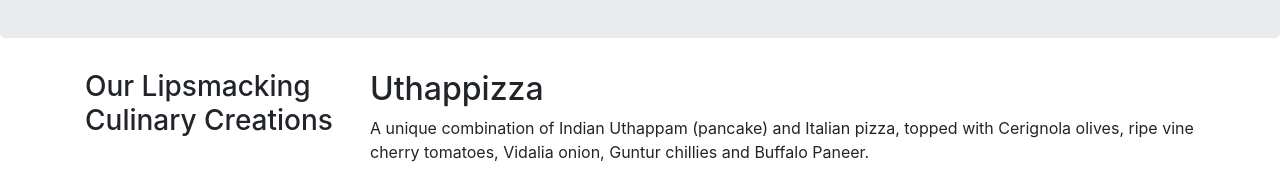
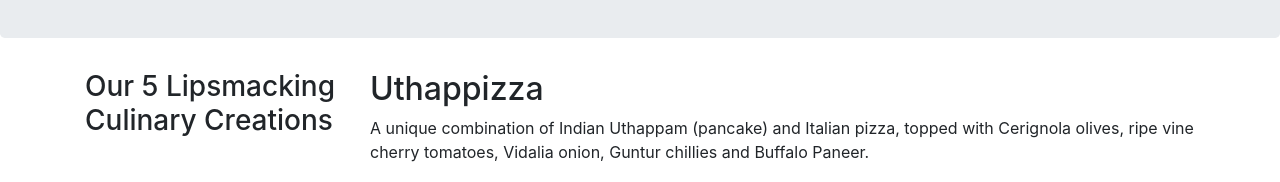
Before and after one commit to armyoftanks/ConFusion, a website: page index.html in a window 1280 px wide. Shown: the part 210-392 px from the top of the page. Drawn offline with nearby package versions, Linux system fonts and the light colour scheme.

Commit message:
test from mac

```diff
--- a/index.html
+++ b/index.html
@@ -30,7 +30,7 @@
     <div class="container">
         <div class="row">
             <div class="col-sm-4 push-sm-8 col-md-3 push-md-9">
-                <h3>Our Lipsmacking Culinary Creations</h3>
+                <h3>Our 5 Lipsmacking Culinary Creations</h3>
             </div>
             <div class="col-sm pull-sm-4 col-md pull-md-3">
                 <h2>Uthappizza</h2>
```
Also changed, not shown: package.json (+10 -2 lines).
